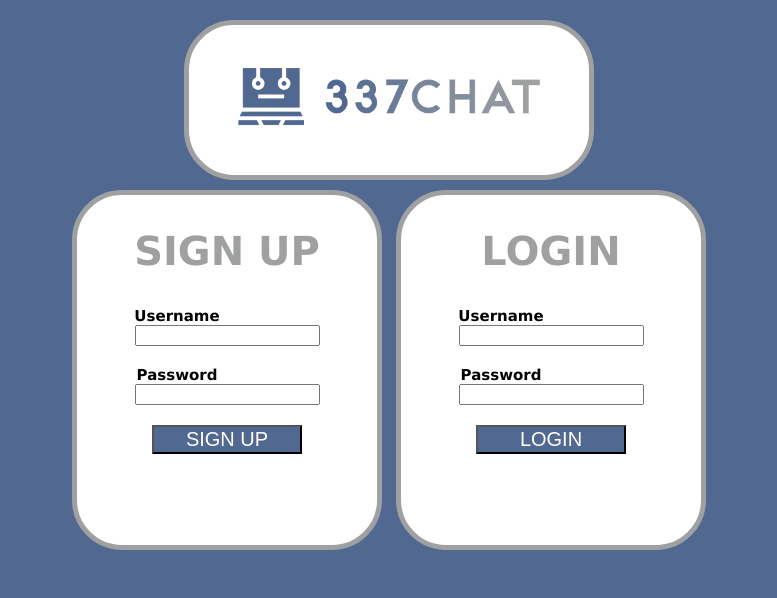
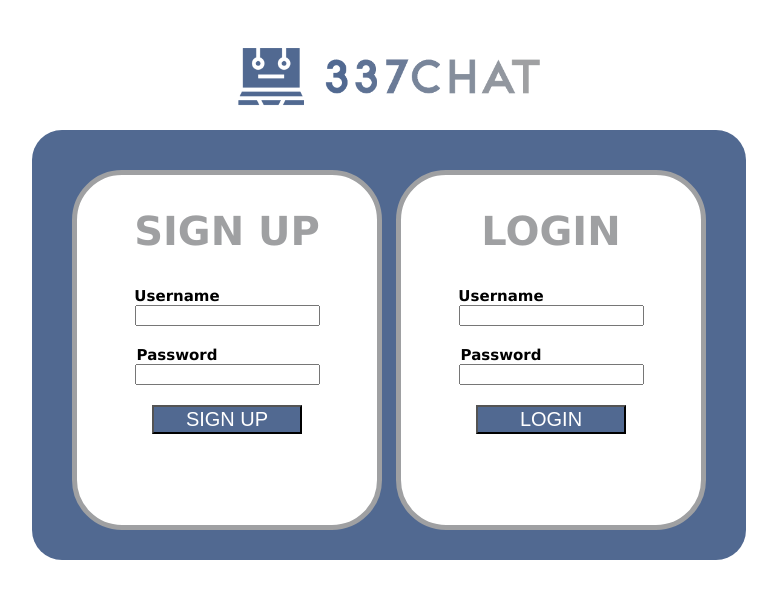
Before and after one commit to Musa1242/337Chat, a plain HTML site: page public_html/index.html in a window 1280 px wide. Shown: the whole page, without its empty margins (251-1028 px from the left). Drawn offline with Linux system fonts and the light colour scheme.

Commit message:
login css changes

```diff
--- a/public_html/index.html
+++ b/public_html/index.html
@@ -6,7 +6,7 @@
         <link rel="stylesheet" type="text/css" href="login.css">
     </head>
 
-    <body>
+    <body id="loginBody">
         <div id="logo">
             <img src="337Chat_logo_nobackground.png"
             alt="Picture of the logo for the app"
@@ -21,6 +21,8 @@
 
                 <label for="passwordCreate">Password</label>
                 <input type="password" id="passwordCreate" name="passwordCreate">
+
+                <div id="loginErrorGap"></div>
 
                 <input type="button" onclick="addUser();" id="signButton" value="SIGN UP">
             </div>
--- a/public_html/login.css
+++ b/public_html/login.css
@@ -1,21 +1,19 @@
-body {
-    background-color: rgb(81,105,145);
+#loginBody {
+    background-color: white;
     text-align: center;
 }
 
 #logo {
-    height: 150px;
-    width: 400px;
+    height: 10vh;
+    min-height: 51px;
     background-color: white;
     border-radius: 50px;
     display: flex;
     align-items: center;
     justify-content: center;
-    vertical-align: middle;
-    margin-left: auto;
-    margin-right:auto;
-    border: 5px solid rgb(159,160,162);
-    margin-top: 20px;
+    overflow: hidden;
+    margin-top:40px;
+    margin-bottom: 10px;
 }
 
 #logoImg {
@@ -33,31 +31,39 @@ body {
 
 #invFormContainer {
     display:block;
-    width: 650px;
-    height: 370px;
+    min-width: 400px;
+    width: fit-content;
+    background-color: rgb(81,105,145);
+    border-radius: 30px;
     margin-left: auto;
     margin-right: auto;
+    overflow-y:auto;
+    padding-top: 30px;
+    padding-bottom: 30px;
+    padding-left: 40px;
+    padding-right: 40px;
 }
 
 #signUp {
     background-color: white;
     display: inline-block;
     border-radius: 50px;
-    margin-top: 10px;
     width: 300px;
     height: 350px;
     border: 5px solid rgb(159,160,162);
+    margin-right: 5px;
+    margin-top: 5px;
 }
 
 #login {
     background-color: white;
     display: inline-block;
-    margin-left: 10px;
     border-radius: 50px;
-    margin-top: 10px;
     width: 300px;
     height: 350px;
     border: 5px solid rgb(159,160,162);
+    margin-left: 5px;
+    margin-top: 10px;
 }
 
 label {
@@ -95,6 +101,14 @@ input {
     margin-bottom: 10px;
 }
 
+
+#loginErrorGap {
+    font-size: 15px;
+    color: white;
+    margin-bottom: 10px;
+}
+
+
 /* img {
 
 } */
--- a/public_html/script.js
+++ b/public_html/script.js
@@ -31,7 +31,9 @@ function login() {
     let us = document.getElementById('usernameLogin');
     let pw = document.getElementById('passwordLogin');
     let errorText = document.getElementById('loginError');
+    let gapText = document.getElementById('loginErrorGap');
     errorText.innerText = "";
+    gapText.innerText = "";
 
     // change to implement hashing/salting
     let data = {username: us.value, password: pw.value};
@@ -48,6 +50,7 @@ function login() {
         window.location.href = './app/home.html';
       } else {
         errorText.innerText = "There was an issue logging in with that info...";
+        gapText.innerText = ".";
         us.value = "";
         pw.value = "";
       }
```
